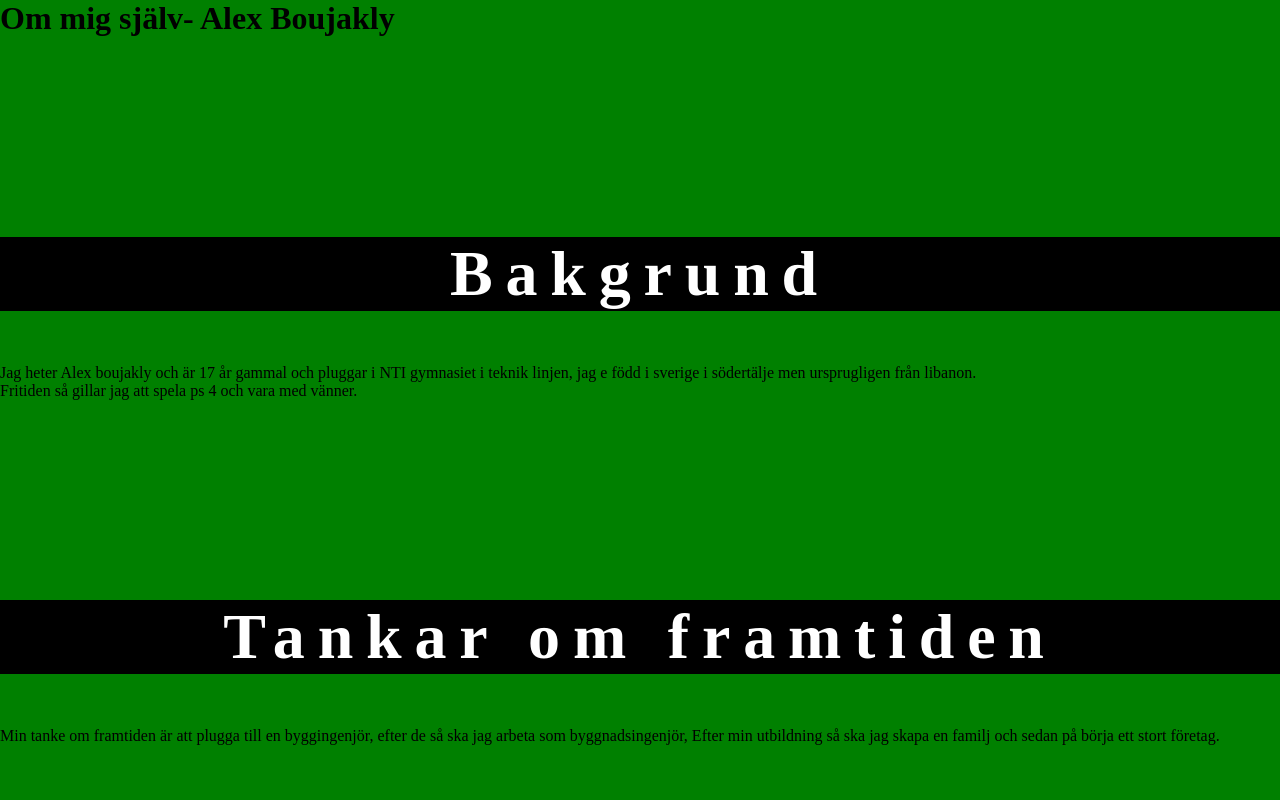
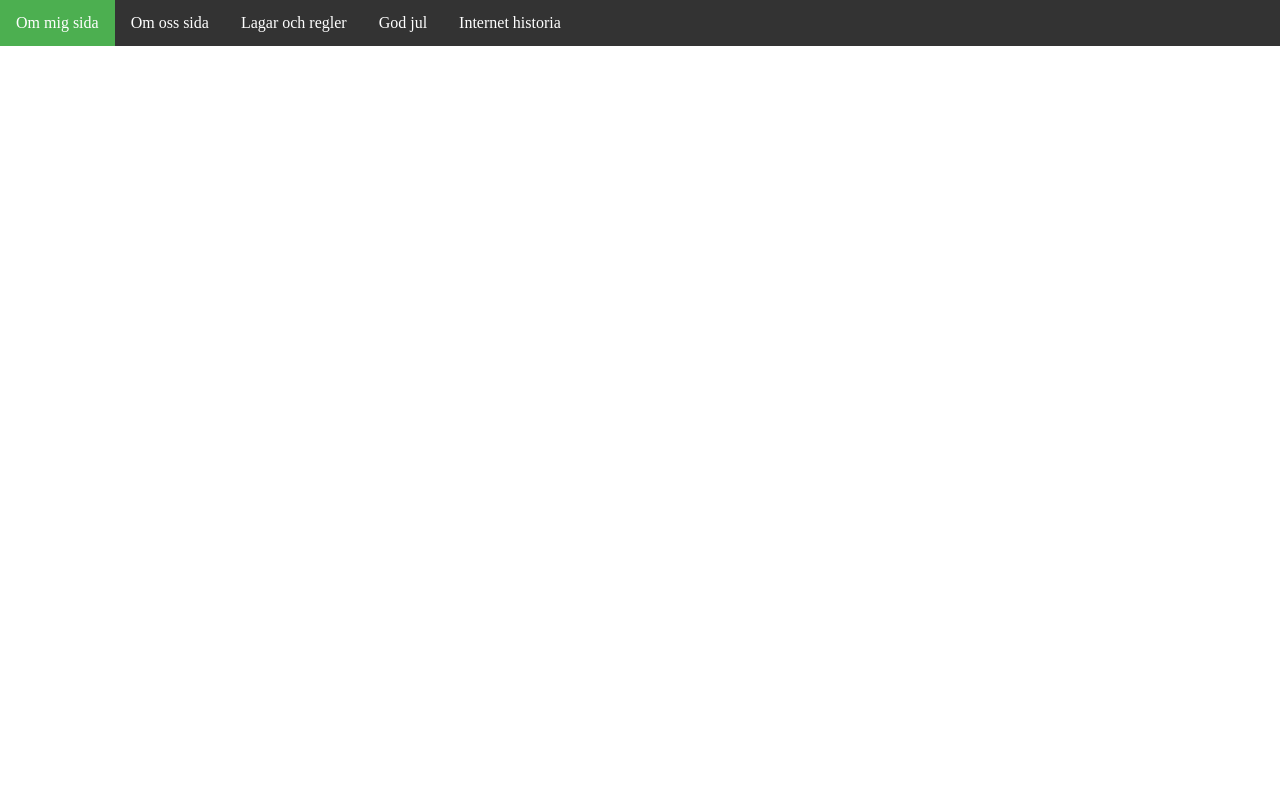
Before and after one commit to Alexboujakly/alexboujakly.github.io, a plain HTML site: page index.html in a window 1280 px wide. Shown: the top 800 px of the page. Drawn offline with Linux system fonts and the light colour scheme.

Commit message:
Lagt upp index, mm

```diff
--- a/index.html
+++ b/index.html
@@ -1,29 +1,53 @@
-<!DOCOTYPE html>
-
+<!DOCTYPE html>
 <html>
 <head>
-<title> Om mig själv</title>
+<meta name="viewport" content="width=device-width, initial-scale=1.0">
+<style>
+body {margin: 0;}
 
-<link rel="stylesheet" href="./style.css">
+ul.topnav {
+  list-style-type: none;
+  margin: 0;
+  padding: 0;
+  overflow: hidden;
+  background-color: #333;
+}
+
+ul.topnav li {float: left;}
+
+ul.topnav li a {
+  display: block;
+  color: white;
+  text-align: center;
+  padding: 14px 16px;
+  text-decoration: none;
+}
+
+ul.topnav li a:hover:not(.active) {background-color: #111;}
+
+ul.topnav li a.active {background-color: #4CAF50;}
+
+ul.topnav li.right {float: right;}
+
+@media screen and (max-width: 600px) {
+  ul.topnav li.right,
+  ul.topnav li {float: none;}
+}
+</style>
 </head>
 <body>
-<h1> Om mig själv- Alex Boujakly
-    <h2>Bakgrund</h2>
-    Jag heter Alex boujakly och är 17 år gammal och pluggar i NTI gymnasiet i teknik linjen, jag e född i sverige i södertälje men ursprugligen från libanon. <br> Fritiden så gillar jag att spela ps 4 och vara med vänner.
- <h2>Tankar om framtiden</h2>
- <p> Min tanke om framtiden är att plugga till en byggingenjör, efter de så ska jag arbeta som byggnadsingenjör, Efter min utbildning så ska jag skapa en familj och sedan på börja ett stort företag.   </p>
-<ul>
-    <h2> Mina favorit spel</h2>
-    <li> GTA </li>
-    <li> The crew</li>
-    <li>Euro truck simulator</li>
 
+<ul class="topnav">
+  <li><a class="active" href="#Om mig sida">Om mig sida</a></li>
+  <li><a class="Om oss sida" href="#Om oss sida">Om oss sida</a></li>
+  <li><a href="#Lagar och regler">Lagar och regler</a></li>
+  <li><a href="#God jul">God jul</a></li>
+  <li class="Internet historia"><a href="#Internet historia">Internet historia</a></li>
 </ul>
- <img src="insta.jpg" alt="Alex" />
 
- <form action="https://www.ntigymnasiet.se/">
-<input type="submit" value="NTI gymnasiet"/>
-</form>
+<div style="padding:0 16px;">
+</h4>
+</div>
 
 </body>
 </html>
--- a/style.css
+++ b/style.css
@@ -8,8 +8,7 @@ h2{
     position: relative;
     margin-top: 200px;
     text-align: center;
-    letter-spacing: 0.2em;
-    font-size: 4em;
+
     font-family: Mountains of christmas ;
     text-shadow: 0px opx 8px rgba(255,65,185,1);
 
```
Also changed, not shown: oim-mig.html (added, +29 -0 lines).
